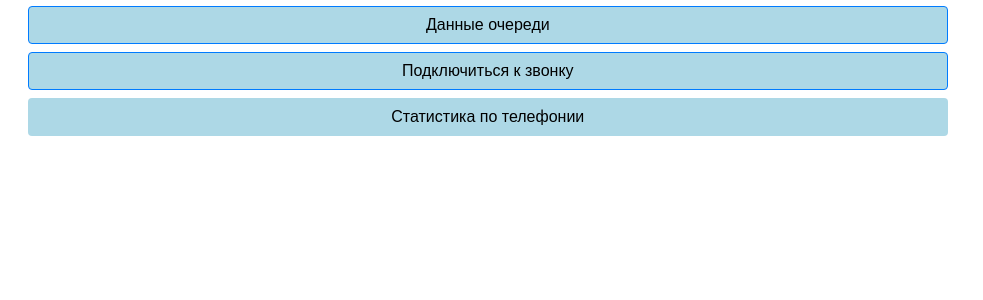
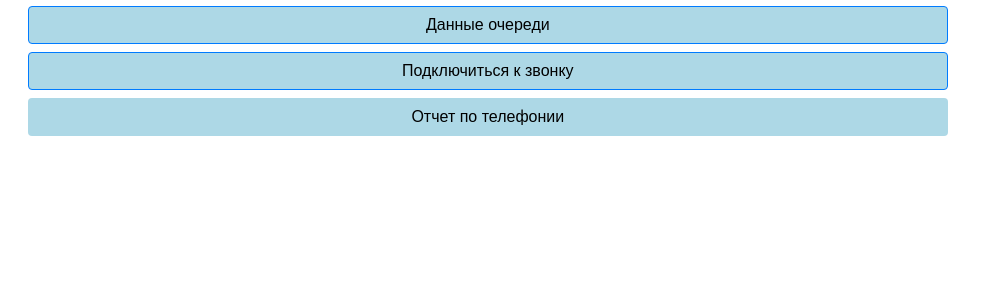
Before and after one commit to BoB1Edition/lk, a Django app: page / in a window 1280 px wide. Shown: the part 197-497 px from the top of the page, without its empty margins (0-983 px from the left). Run offline with Django 3.2, Linux system fonts and the light colour scheme; the visitor is signed in with stand-in values (Sample User, id 1); parts of the project's set-up code (start-up, migrations or seed data) failed here and were passed over; some libraries are stand-ins or nearby versions.

Commit message:
сменил название кнопки

```diff
--- a/lkview/templates/lkview/main.html
+++ b/lkview/templates/lkview/main.html
@@ -12,7 +12,7 @@
       {% if is_vpn %}
       <a class="btn btn-block" href="report-vpn/">Отчет по удаленным подключениям</a>
       {% endif %}
-      <a class="btn btn-block" href="iframes/queue-stats">Статистика по телефонии</a>
+      <a class="btn btn-block" href="iframes/queue-stats">Отчет по телефонии</a>
     </div>
    </div>
    <script src="https://code.jquery.com/jquery.min.js" crossorigin="anonymous"></script>
```
